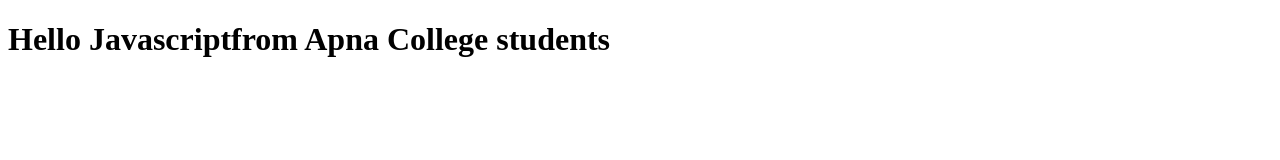
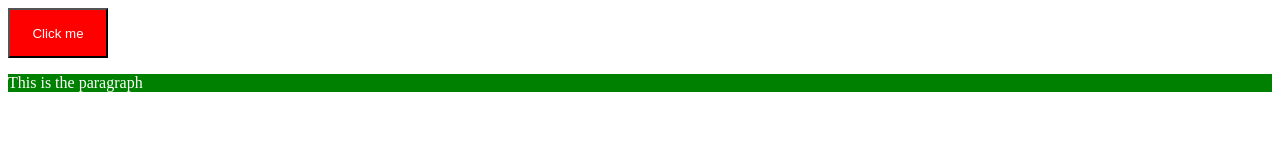
Before and after one commit to AmritaashVerma/My-web-dev-journey, a website: page The necessary javascript/DOM_Manipulation/Practice-2/index.html in a window 1280 px wide. Drawn offline with Linux system fonts and the light colour scheme.

Commit message:
Completed DOM manipulation

```diff
--- a/The necessary javascript/DOM_Manipulation/Practice/script.js
+++ b/The necessary javascript/DOM_Manipulation/Practice-1/script.js
@@ -7,3 +7,10 @@
 document.querySelector("h1").innerHTML = h1 + "from Apna College students";
 
 // question 2 add text to three divs with common class name
+// document.querySelectorAll(".box")[0].innerHTML =
+//   "<p>Ben Stokes -- Virat Kohli</p>";
+
+for (let i = 0; i < 3; i++) {
+  document.querySelectorAll(".box")[i].innerHTML =
+    "<button>Ben Stokes -- Virat Kohli</button>";
+}
--- a/The necessary javascript/DOM_Manipulation/Practice/style.css
+++ b/The necessary javascript/DOM_Manipulation/Practice-1/style.css
@@ -2,3 +2,8 @@
   background-color: black;
   color: white;
 }
+
+body {
+  background-color: pink;
+  color: black;
+}
--- a/The necessary javascript/DOM_Manipulation/Practice/index.html
+++ b/The necessary javascript/DOM_Manipulation/Practice-2/index.html
@@ -7,7 +7,7 @@
     <link rel="stylesheet" href="style.css" />
   </head>
   <body>
-    <h1>Hello Javascript</h1>
+    <p class="para">This is the paragraph</p>
     <script src="script.js"></script>
   </body>
 </html>
--- /dev/null
+++ b/The necessary javascript/DOM_Manipulation/Practice-2/script.js
@@ -0,0 +1,17 @@
+console.log("Hello!");
+
+let new_ele = document.createElement("button");
+new_ele.innerText = "Click me";
+new_ele.setAttribute(
+  "style",
+  "background-color: red; color: white; height: 50px; width: 100px;"
+);
+let body = document.querySelector("body");
+body.prepend(new_ele);
+
+let content = document.querySelector(".para");
+// content.setAttribute("class", "newClass"); //this replaces the original class
+//to avoid above problem, we use classList
+
+let element = document.querySelector(".para");
+element.classList.add("newClass");
--- /dev/null
+++ b/The necessary javascript/DOM_Manipulation/Practice-2/style.css
@@ -0,0 +1,8 @@
+.para {
+  background-color: black;
+  color: white;
+}
+
+.newClass {
+  background-color: green;
+}
--- a/The necessary javascript/DOM_Manipulation/style.css
+++ b/The necessary javascript/DOM_Manipulation/style.css
@@ -16,3 +16,17 @@
 button {
   background-color: aqua;
 }
+
+#box {
+  height: 100px;
+  width: 100px;
+  background-color: blue;
+  color: beige;
+  border-color: red;
+  border: 1px solid;
+}
+
+button {
+  background-color: black;
+  color: white;
+}
```
Also changed, not shown: The necessary javascript/DOM_Manipulation/DOM_Manipultion_techiniques.js (+24 -0 lines), The necessary javascript/DOM_Manipulation/Practice-1/index.html (added, +16 -0 lines), The necessary javascript/DOM_Manipulation/index.html (+1 -0 lines).
